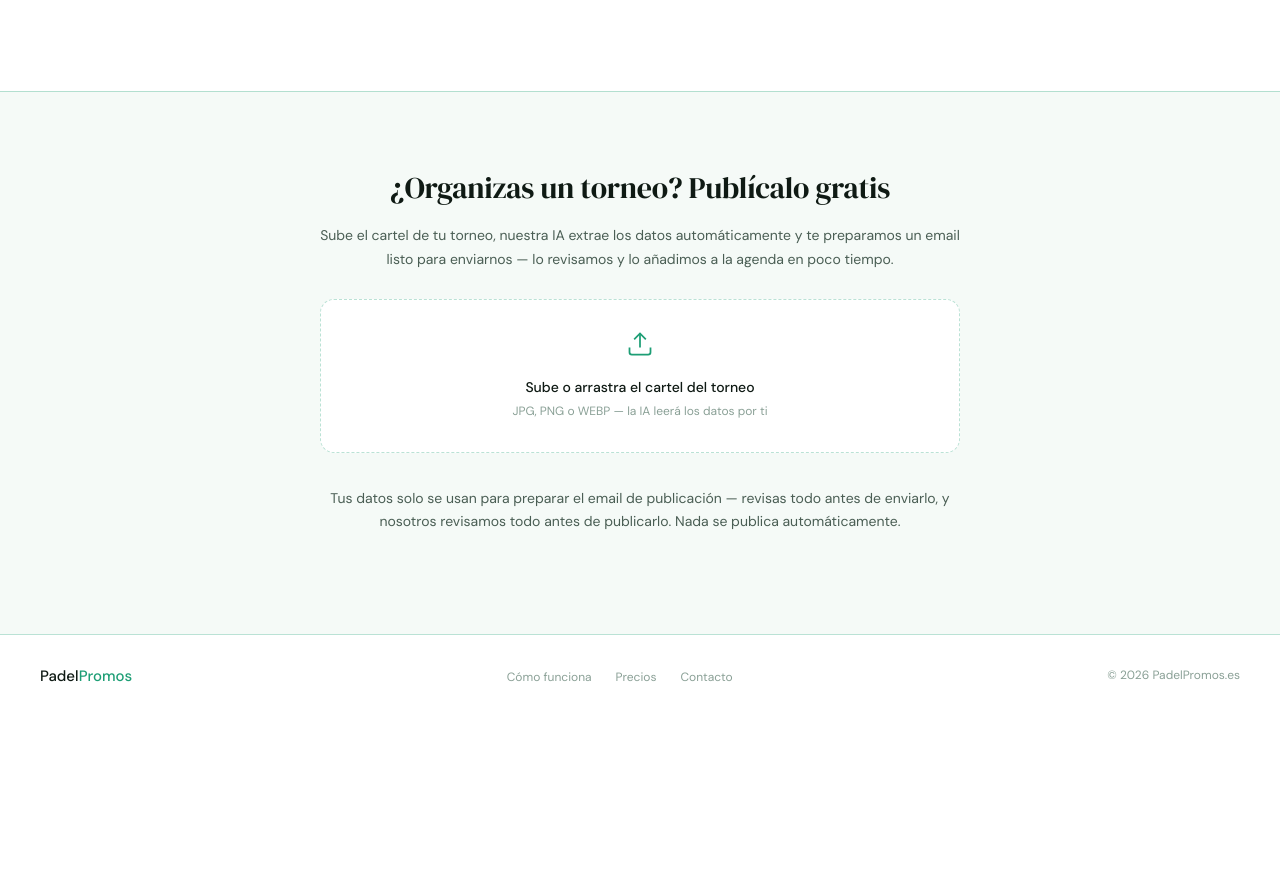
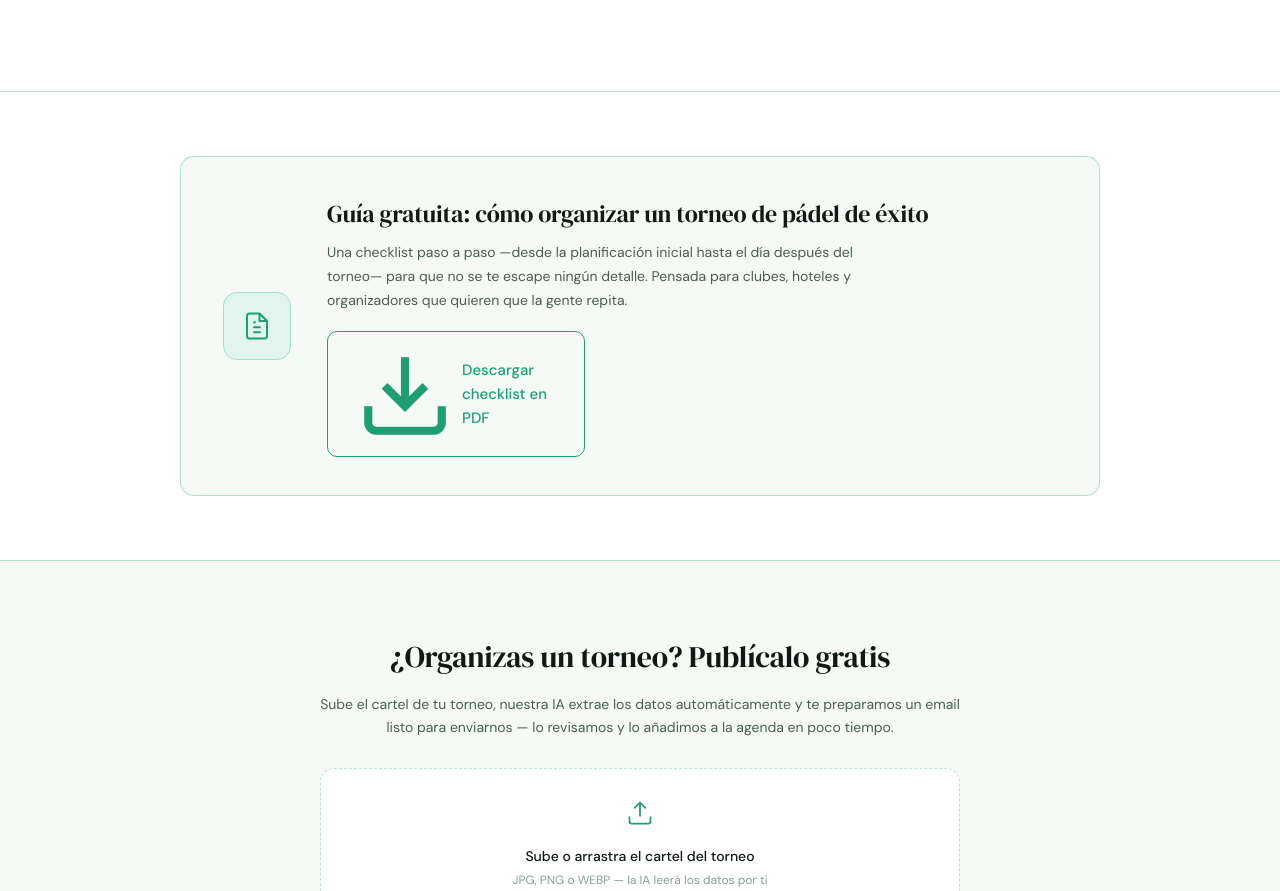
Before and after one commit to Padelenvivo/padelpromos, a website: page agenda.html in a window 1280 px wide. Shown: the part 1237-2128 px from the top of the page. Before the commit the page ends 1954 px from the top, so only its background shows below. Drawn offline with Linux system fonts and the light colour scheme.

Commit message:
Anadir checklist descargable para organizar torneos y enlazarla en la agenda

```diff
--- a/agenda.html
+++ b/agenda.html
@@ -113,6 +113,19 @@
     .empty svg { width: 40px; height: 40px; color: var(--gm); margin-bottom: 14px; }
     .empty p { font-size: 14px; max-width: 380px; margin: 0 auto; line-height: 1.65; }
 
+    /* RESOURCE / CHECKLIST SECTION */
+    .resource { background: var(--bg); border-top: 0.5px solid var(--border2); padding: 64px 40px; }
+    .resource-inner { max-width: 920px; margin: 0 auto; display: flex; align-items: center; gap: 36px; background: var(--bg2); border: 0.5px solid var(--border2); border-radius: var(--radius-lg); padding: 38px 42px; }
+    .resource-icon { flex-shrink: 0; width: 68px; height: 68px; border-radius: var(--radius-lg); background: var(--gl); border: 0.5px solid var(--gm); display: flex; align-items: center; justify-content: center; }
+    .resource-icon svg { width: 30px; height: 30px; color: var(--g); }
+    .resource-text h2 { font-family: 'DM Serif Display', serif; font-size: 24px; font-weight: 400; color: var(--text); margin-bottom: 8px; letter-spacing: -.2px; }
+    .resource-text p { font-size: 14px; color: var(--text2); line-height: 1.7; margin-bottom: 18px; max-width: 560px; }
+    .resource-actions a { display: inline-flex; align-items: center; gap: 8px; }
+    @media (max-width: 760px) {
+      .resource-inner { flex-direction: column; text-align: center; padding: 32px 24px; }
+      .resource-text p { max-width: 100%; }
+    }
+
     /* PUBLISH SECTION */
     .publish { background: var(--bg2); border-top: 0.5px solid var(--border2); padding: 72px 40px; }
     .publish-inner { max-width: 640px; margin: 0 auto; text-align: center; }
@@ -194,6 +207,24 @@
     <p>Todavía no hay torneos publicados que coincidan. Si organizas uno, ¡publícalo aquí abajo y aparecerá en la agenda!</p>
   </div>
 </div>
+
+<section class="resource">
+  <div class="resource-inner">
+    <div class="resource-icon">
+      <svg viewBox="0 0 24 24" fill="none" stroke="currentColor" stroke-width="1.6"><path d="M14 2H6a2 2 0 0 0-2 2v16a2 2 0 0 0 2 2h12a2 2 0 0 0 2-2V8z"/><polyline points="14 2 14 8 20 8"/><path d="M9 13h6M9 17h6M9 9h2"/></svg>
+    </div>
+    <div class="resource-text">
+      <h2>Guía gratuita: cómo organizar un torneo de pádel de éxito</h2>
+      <p>Una checklist paso a paso —desde la planificación inicial hasta el día después del torneo— para que no se te escape ningún detalle. Pensada para clubes, hoteles y organizadores que quieren que la gente repita.</p>
+      <div class="resource-actions">
+        <a class="btn btn-ghost" href="checklist-organizar-torneo-padel.pdf" download>
+          <svg viewBox="0 0 24 24" fill="none" stroke="currentColor" stroke-width="2"><path d="M21 15v4a2 2 0 0 1-2 2H5a2 2 0 0 1-2-2v-4"/><polyline points="7 10 12 15 17 10"/><line x1="12" y1="15" x2="12" y2="3"/></svg>
+          Descargar checklist en PDF
+        </a>
+      </div>
+    </div>
+  </div>
+</section>
 
 <section class="publish">
   <div class="publish-inner">
```
Also changed, not shown: 1 other file.
